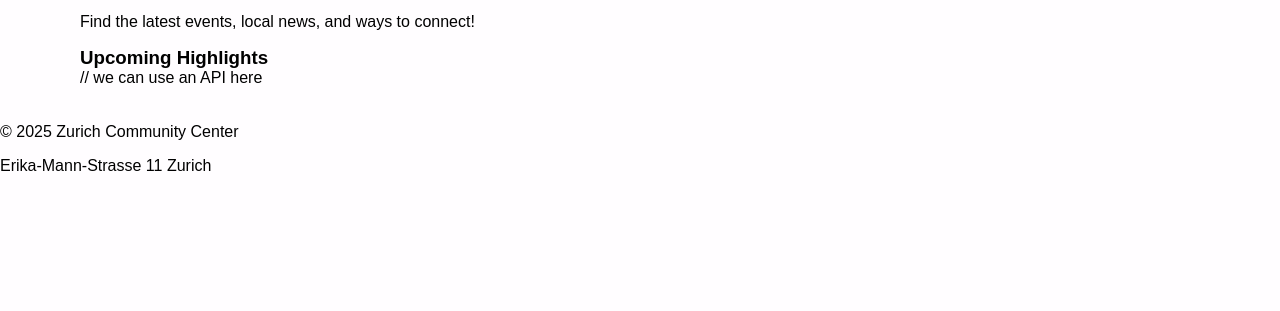
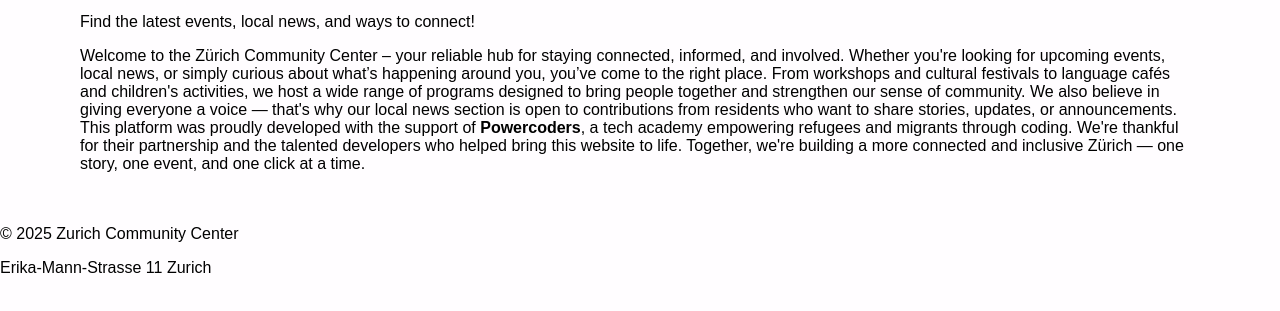
Before and after one commit to Sandeepdharnia/community_website, a plain HTML site: page index.html in a window 1280 px wide. Shown: the part 147-458 px from the top of the page. Drawn offline with Linux system fonts and the light colour scheme; a web font is replaced by a local one.

Commit message:
added homepage content

```diff
--- a/index.html
+++ b/index.html
@@ -24,13 +24,9 @@
     <section class="intro">
       <h2>Your One-Stop Place for Community Life</h2>
       <p>Find the latest events, local news, and ways to connect!</p>
-    </section>
-
-    <section class="highlights">
-      <h3>Upcoming Highlights</h3>
-      <ul>
-       // we can use an API here
-      </ul>
+      <p>
+        Welcome to the Zürich Community Center – your reliable hub for staying connected, informed, and involved. Whether you're looking for upcoming events, local news, or simply curious about what’s happening around you, you’ve come to the right place. From workshops and cultural festivals to language cafés and children's activities, we host a wide range of programs designed to bring people together and strengthen our sense of community. We also believe in giving everyone a voice — that's why our local news section is open to contributions from residents who want to share stories, updates, or announcements. This platform was proudly developed with the support of <strong>Powercoders</strong>, a tech academy empowering refugees and migrants through coding. We're thankful for their partnership and the talented developers who helped bring this website to life. Together, we're building a more connected and inclusive Zürich — one story, one event, and one click at a time.
+        </p>
     </section>
   </main>
 
```
